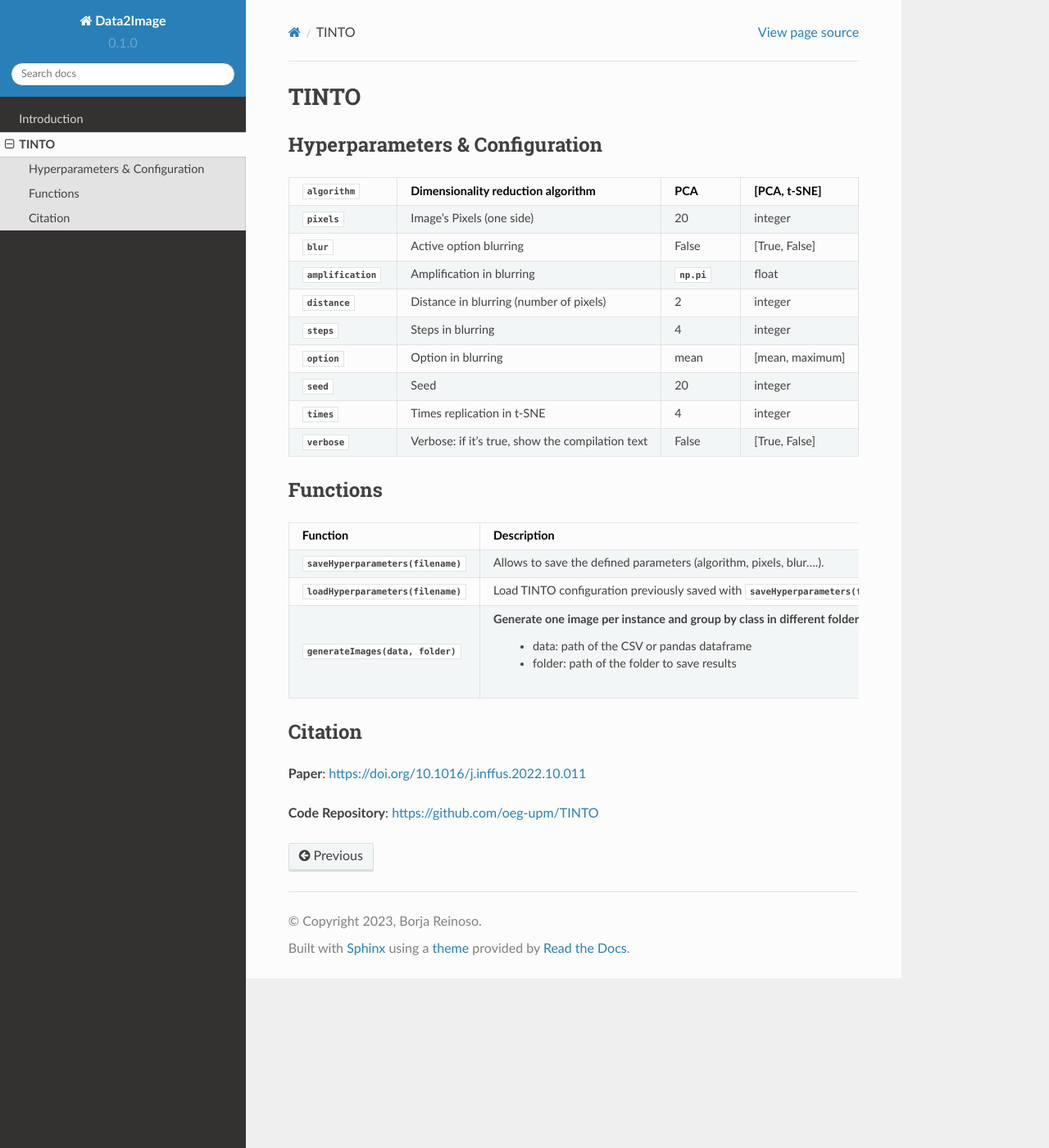
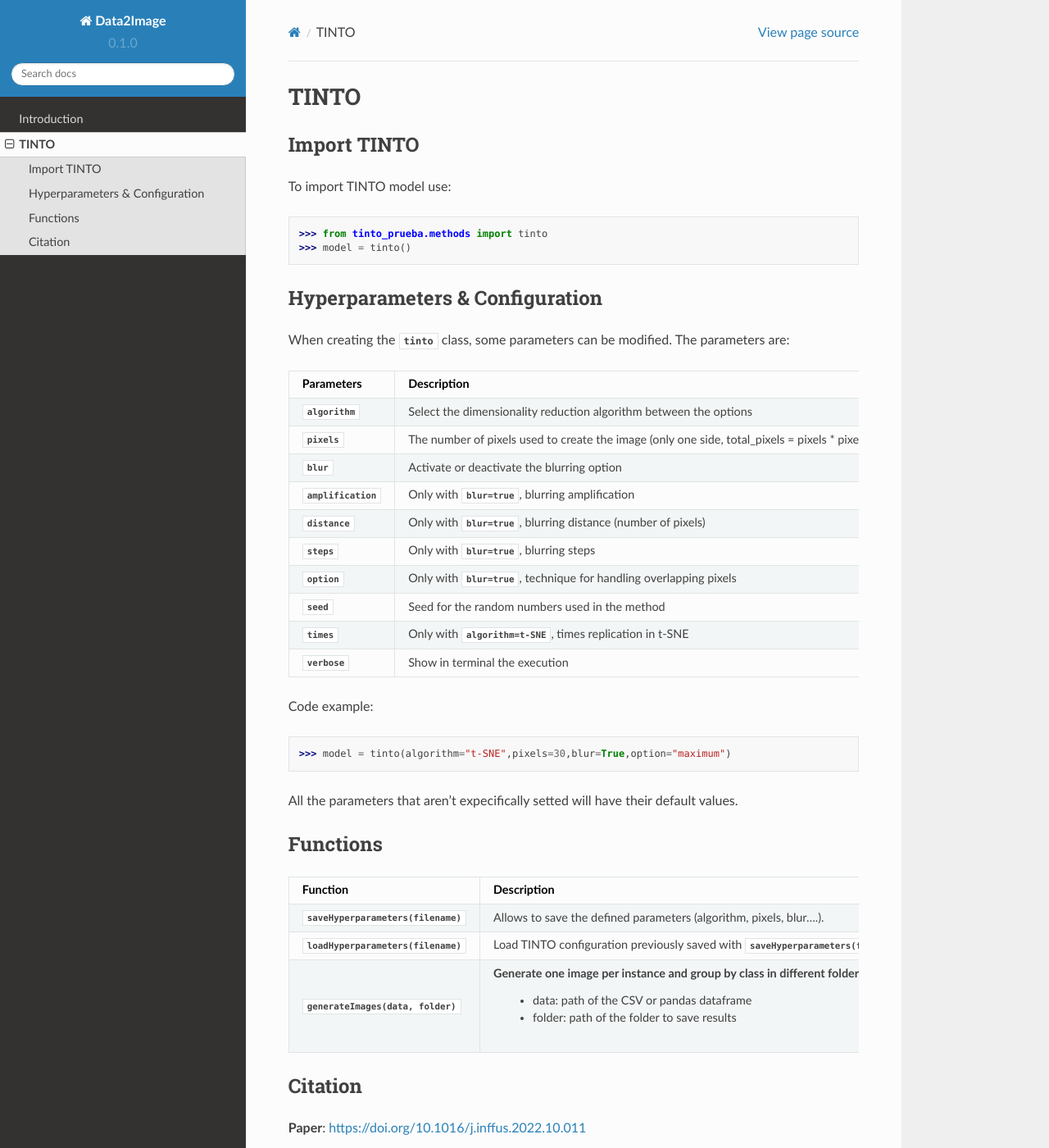
Before and after one commit to oeg-upm/TINTOlib-Documentation, a Sphinx documentation site: the page built from docs/source/tinto.rst, in a window 1280 px wide and 1400 px high. Shown: the whole window at 82% size. Built offline with Sphinx 7.4.7 and the Read the Docs theme 2.0.0, drawn with Linux system fonts in a browser that asks for light colours; pages that are not in the unit, such as notebooks, are missing from menus.

Commit message:
parameters table

```diff
--- a/docs/source/tinto.rst
+++ b/docs/source/tinto.rst
@@ -1,53 +1,74 @@
 TINTO
 =====
 
+Import TINTO
+----------------
+To import TINTO model use:
+
+>>> from tinto_prueba.methods import tinto
+>>> model = tinto()
+
 Hyperparameters & Configuration
 ---------------
+
+When creating the :py:class:`tinto` class, some parameters can be modified. The parameters are:
+
+
 .. list-table::
    :widths: 20 40 20 20
    :header-rows: 1
 
+   * - Parameters
+     - Description
+     - Default value
+     - Valid values
    * - :py:data:`algorithm`
-     - Dimensionality reduction algorithm
+     - Select the dimensionality reduction algorithm between the options
      - PCA
      - [PCA, t-SNE]
    * - :py:data:`pixels`
-     - Image's Pixels (one side)
+     - The number of pixels used to create the image (only one side, total_pixels = pixels * pixels)
      - 20
      - integer
    * - :py:data:`blur`
-     - Active option blurring
+     - Activate or deactivate the blurring option
      - False
      - [True, False]
    * - :py:data:`amplification`
-     - Amplification in blurring
+     - Only with :py:data:`blur=true`, blurring amplification
      - :py:data:`np.pi`
      - float
    * - :py:data:`distance`
-     - Distance in blurring (number of pixels)
+     - Only with :py:data:`blur=true`, blurring distance (number of pixels)
      - 2
      - integer
    * - :py:data:`steps`
-     - Steps in blurring
+     - Only with :py:data:`blur=true`, blurring steps
      - 4
      - integer
    * - :py:data:`option`
-     - Option in blurring
+     - Only with :py:data:`blur=true`, technique for handling overlapping pixels
      - mean
      - [mean, maximum]
    * - :py:data:`seed`
-     - Seed
+     - Seed for the random numbers used in the method
      - 20
      - integer
    * - :py:data:`times`
-     - Times replication in t-SNE
+     - Only with :py:data:`algorithm=t-SNE`, times replication in t-SNE
      - 4
      - integer
    * - :py:data:`verbose`
-     - Verbose: if it's true, show the compilation text
+     - Show in terminal the execution
      - False
      - [True, False]
 
+
+Code example:
+
+>>> model = tinto(algorithm="t-SNE",pixels=30,blur=True,option="maximum")
+
+All the parameters that aren't expecifically setted will have their default values.
 
 Functions
 ---------
```
